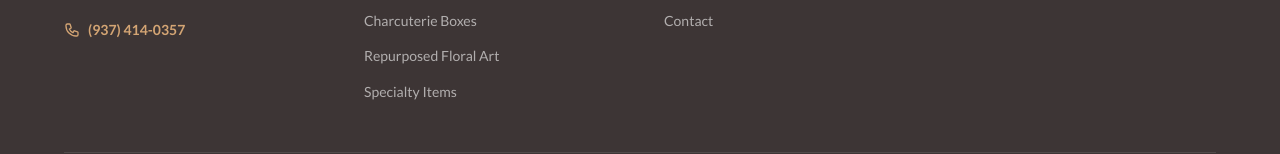
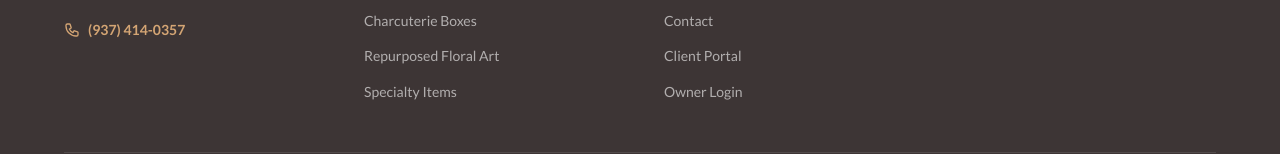
Before and after one commit to soulfoodvibe-n8n-pipeline/sparkeshinedesign, a Next.js app: page / in a window 1280 px wide. Shown: the part 5351-5505 px from the top of the page. Built offline with nearby package versions, Linux system fonts and the light colour scheme.

Commit message:
fix: Added Owner Login and Client Portal links to footer

```diff
--- a/components/layout/Footer.tsx
+++ b/components/layout/Footer.tsx
@@ -16,6 +16,8 @@ const quickLinks = [
   { label: "About Angel", href: "/about" },
   { label: "Book a Consultation", href: "/book" },
   { label: "Contact", href: "/contact" },
+  { label: "Client Portal", href: "/client-portal" },
+  { label: "Owner Login", href: "/admin/login" },
 ];
 
 export default function Footer() {
```
